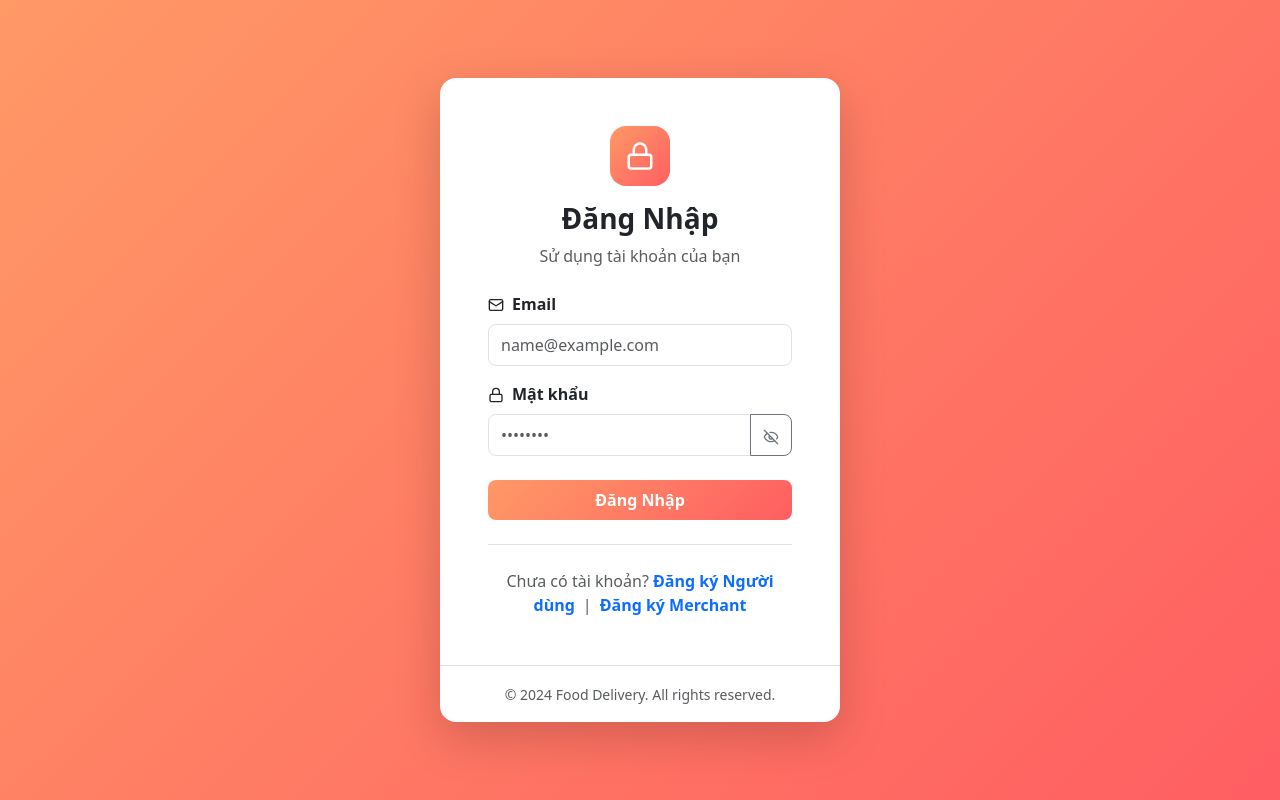
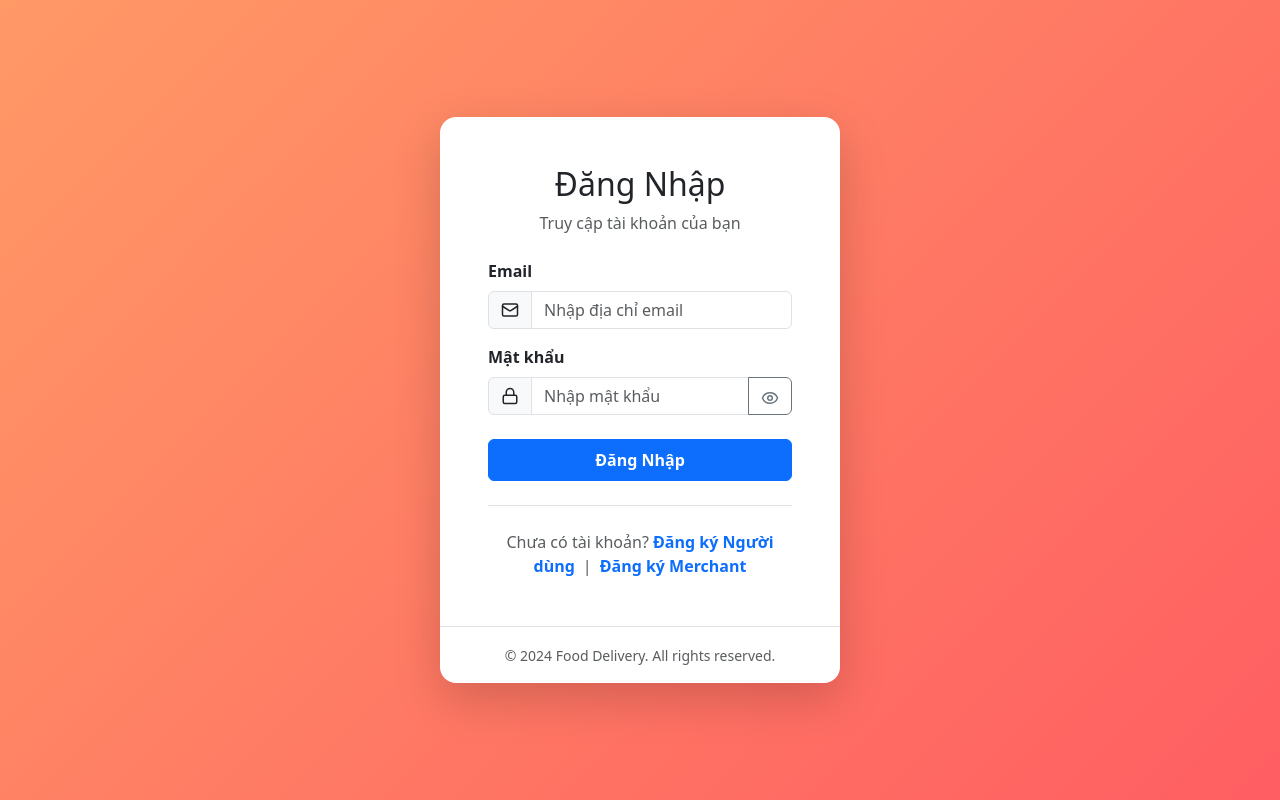
Before and after one commit to nguyentu118/LunchBot_FE, a React (Vite) app: page /login in a window 1280 px wide. Built offline with nearby package versions, Linux system fonts and the light colour scheme; no server answers.

Commit message:
hoan thanh fe sprint1

```diff
--- a/index.html
+++ b/index.html
@@ -4,7 +4,7 @@
     <meta charset="UTF-8" />
     <link rel="icon" type="image/svg+xml" href="/vite.svg" />
     <meta name="viewport" content="width=device-width, initial-scale=1.0" />
-    <title>lunchbot_fe</title>
+    <title>LunchBot - Trưa nay ăn gì</title>
   </head>
   <body>
     <div id="root"></div>
--- a/src/features/admin/merchants/pages/MerchantListPage.tsx
+++ b/src/features/admin/merchants/pages/MerchantListPage.tsx
@@ -49,7 +49,7 @@ export const MerchantListPage: React.FC = () => {
 
     const [currentPage] = useState(0);
     const [totalElements, setTotalElements] = useState(0);
-    const [pageSize] = useState(10);
+    const [pageSize] = useState(5);
 
     const [statusFilter, setStatusFilter] = useState<MerchantStatusEnum | 'ALL'>('ALL');
     const [searchKeyword, setSearchKeyword] = useState('');
@@ -314,7 +314,7 @@ export const MerchantListPage: React.FC = () => {
                                 <thead className="bg-light">
                                 <tr>
                                     <th className="text-muted small fw-semibold" style={{ width: '60px' }}>ID</th>
-                                    <th className="text-muted small fw-semibold" style={{ minWidth: '200px' }}>Nhà hàng</th>
+                                    <th className="text-muted small fw-semibold" style={{ minWidth: '200px' }}>Tên Nhà hàng</th>
                                     <th className="text-muted small fw-semibold" style={{ width: '120px' }}>Trạng thái</th>
                                     <th className="text-muted small fw-semibold text-center" style={{ width: '80px' }}>Món ăn</th>
                                     <th className="text-muted small fw-semibold text-center" style={{ width: '90px' }}>Đơn hàng</th>
--- a/src/features/auth/LoginForm.tsx
+++ b/src/features/auth/LoginForm.tsx
@@ -1,16 +1,12 @@
-import React, { useState, ChangeEvent, FormEvent } from 'react';
-import { useNavigate, Link } from 'react-router-dom';
-// Giữ lại import cho API và thông báo
+import React, { useState, ChangeEvent, FormEvent, useEffect } from 'react';
+import { useNavigate, Link, useLocation } from 'react-router-dom';
 import axiosInstance from '../../config/axiosConfig';
-import toast from 'react-hot-toast'; // ĐẢM BẢO IMPORT ĐÚNG
+import toast from 'react-hot-toast';
 
-// Import components từ React-Bootstrap và Icons
 import {Form, Button, Card, Alert, Spinner, InputGroup} from 'react-bootstrap';
 import { Mail, Lock, Eye, EyeOff } from 'lucide-react';
-// Đảm bảo ROUTES có các path cần thiết
 import { ROUTES } from '../../routes/route.constants';
 
-// 1. Định nghĩa kiểu dữ liệu (Interfaces/Types)
 interface LoginFormData {
     email: string;
     password: string;
@@ -21,13 +17,11 @@ interface LoginErrors {
     password: string | null;
 }
 
-// Interface chi tiết cho đối tượng Role
 interface IRoleDetail {
     name?: string;
     authority?: string;
 }
 
-// Kiểu dữ liệu cho phản hồi thành công từ API
 interface LoginResponseData {
     token?: string;
     jwt?: string;
@@ -39,124 +33,158 @@ interface LoginResponseData {
 
 const LoginForm: React.FC = () => {
     const navigate = useNavigate();
+    const location = useLocation();
+
+    const [verificationStatus, setVerificationStatus] = useState<'idle' | 'loading' | 'success' | 'error'>('idle');
+    const [verificationMessage, setVerificationMessage] = useState<string>('');
+
     const [formData, setFormData] = useState<LoginFormData>({
         email: '',
-        password: ''
+        password: '',
     });
+    const [errors, setErrors] = useState<LoginErrors>({ email: null, password: null });
+    const [showPassword, setShowPassword] = useState(false);
+    const [isLoading, setIsLoading] = useState(false);
+    const [apiError, setApiError] = useState<string | null>(null);
 
-    const [loading, setLoading] = useState<boolean>(false);
-    // Thay thế error message bằng state lỗi API để hiển thị trong Alert
-    const [apiError, setApiError] = useState<string | null>(null);
-    const [formErrors, setFormErrors] = useState<LoginErrors>({ email: null, password: null });
-    const [showPassword, setShowPassword] = useState<boolean>(false);
+    // ✅ HOOK XỬ LÝ KÍCH HOẠT TÀI KHOẢN TỪ URL
+    useEffect(() => {
+        const urlParams = new URLSearchParams(location.search);
+        const token = urlParams.get('token');
 
-    const EMAIL_REGEX: RegExp = /^[a-zA-Z0-9._-]+@[a-zA-Z0-9.-]+\.[a-zA-Z]{2,6}$/;
+        if (token) {
+            setVerificationStatus('loading');
+            setApiError(null);
+
+            const activateAccount = async () => {
+                try {
+                    const response = await axiosInstance.get(`/auth/activate?token=${token}`);
+
+                    // ✅ FIX: Extract string từ response
+                    let message = 'Tài khoản đã được kích hoạt thành công!';
+
+                    if (typeof response.data === 'string') {
+                        message = response.data;
+                    } else if (response.data && typeof response.data.message === 'string') {
+                        message = response.data.message;
+                    }
+
+                    setVerificationStatus('success');
+                    setVerificationMessage(message);
+                    toast.success(message);
+
+                } catch (error: any) {
+                    let errorMsg = 'Kích hoạt thất bại do lỗi hệ thống.';
+
+                    if (error.response) {
+                        // ✅ FIX: Extract string từ error response
+                        if (typeof error.response.data === 'string') {
+                            errorMsg = error.response.data;
+                        } else if (error.response.data && typeof error.response.data.message === 'string') {
+                            errorMsg = error.response.data.message;
+                        } else if (error.response.statusText) {
+                            errorMsg = error.response.statusText;
+                        }
+                    }
+
+                    setVerificationStatus('error');
+                    setVerificationMessage(errorMsg);
+                    toast.error(errorMsg);
+
+                } finally {
+                    navigate(ROUTES.AUTH.LOGIN, { replace: true });
+                }
+            };
+
+            activateAccount();
+        }
+    }, [location.search, navigate]);
 
     const handleChange = (e: ChangeEvent<HTMLInputElement>) => {
-        const { name, value } = e.target;
-        setFormData({ ...formData, [name]: value });
-        setFormErrors({ ...formErrors, [name as keyof LoginErrors]: null });
-        setApiError(null); // Xóa lỗi API khi người dùng bắt đầu nhập
+        setFormData({ ...formData, [e.target.name]: e.target.value });
+        setErrors({ ...errors, [e.target.name]: null });
+        setApiError(null);
     };
 
     const validateForm = (): boolean => {
-        let errors: LoginErrors = { email: null, password: null };
-        let isValid: boolean = true;
-        const { email, password } = formData;
+        let isValid = true;
+        let newErrors: LoginErrors = { email: null, password: null };
 
-        if (!email) {
-            errors.email = 'Email không được để trống.';
+        if (!formData.email) {
+            newErrors.email = 'Email không được để trống.';
             isValid = false;
-        } else if (!EMAIL_REGEX.test(email)) {
-            errors.email = 'Email không hợp lệ.';
+        } else if (!/\S+@\S+\.\S+/.test(formData.email)) {
+            newErrors.email = 'Email không hợp lệ.';
             isValid = false;
         }
 
-        if (!password) {
-            errors.password = 'Mật khẩu không được để trống.';
+        if (!formData.password) {
+            newErrors.password = 'Mật khẩu không được để trống.';
             isValid = false;
         }
 
-        setFormErrors(errors);
-
-        // ⭐ SỬ DỤNG TOAST CHO LỖI VALIDATION ⭐
-        if (!isValid) {
-            toast.error('Vui lòng kiểm tra lại thông tin đăng nhập.');
-        }
-
+        setErrors(newErrors);
         return isValid;
     };
 
-    const handleSubmit = async (e: FormEvent<HTMLFormElement>) => {
+    const handleSubmit = async (e: FormEvent) => {
         e.preventDefault();
-
+        setApiError(null);
         if (!validateForm()) {
             return;
         }
 
-        setLoading(true);
-        setApiError(null);
+        setIsLoading(true);
+        try {
+            const response = await axiosInstance.post<LoginResponseData>('auth/login', formData);
 
-        try {
-            const response = await axiosInstance.post<LoginResponseData>('/auth/login', formData);
-            const data = response.data;
-            const token = data.token || data.jwt; // Lấy token
-            const email = data.email || data.userEmail; // Lấy email
-            let role = data.role; // Lấy role dạng string
+            const token = response.data.token || response.data.jwt;
+            const role = response.data.role;
 
-            // Xử lý trường hợp role là mảng (thường gặp trong Spring Security)
-            if (data.roles && Array.isArray(data.roles) && data.roles.length > 0) {
-                // Lấy role đầu tiên, xử lý nếu đó là object
-                const firstRole = data.roles[0];
-                if (typeof firstRole === 'object' && firstRole !== null && 'authority' in firstRole) {
-                    role = firstRole.authority; // Ví dụ: 'ROLE_USER'
-                } else if (typeof firstRole === 'string') {
-                    role = firstRole;
-                }
-            }
+            if (token && role) {
+                localStorage.setItem('token', token);
+                localStorage.setItem('userRole', role);
 
-            // ⭐ LƯU THÔNG TIN ĐĂNG NHẬP VÀO LOCAL STORAGE ⭐
-            if (token && email && role) {
+                toast.success('Đăng nhập thành công!');
 
-                localStorage.setItem('token', token);
-                localStorage.setItem('userEmail', email);
-
-                const userRole = role.replace('ROLE_', '');
-                localStorage.setItem('userRole', userRole);
-
-                localStorage.setItem('userRole', role.replace('ROLE_', ''));
-
-                // ⭐ SỬ DỤNG TOAST CHO THÀNH CÔNG ⭐
-                toast.success(`Đăng nhập thành công.`);
-                if (userRole === "ADMIN") {
-                    // Nếu là ADMIN, chuyển đến trang Admin Dashboard
+                if (role === 'ADMIN') {
                     navigate(ROUTES.ADMIN.DASHBOARD);
                 } else {
                     navigate(ROUTES.HOME);
                 }
-
             } else {
-                throw new Error('Thiếu thông tin đăng nhập.');
+                setApiError('Phản hồi đăng nhập không hợp lệ.');
             }
 
         } catch (error: any) {
-            let errorMsg: string = 'Đăng nhập thất bại do lỗi hệ thống.';
+            console.error('Login error:', error);
+            let errorMessage = 'Đăng nhập thất bại. Vui lòng kiểm tra lại Email và Mật khẩu.';
 
-            if (error.response) {
-                // Lấy thông báo lỗi cụ thể từ server
-                errorMsg = error.response.data?.message || error.response.data?.error || error.response.data || error.response.statusText || errorMsg;
+            if (error.response && error.response.data) {
+                // ✅ FIX: Extract string từ error response
+                if (typeof error.response.data === 'string') {
+                    errorMessage = error.response.data;
+                } else if (error.response.data.message && typeof error.response.data.message === 'string') {
+                    errorMessage = error.response.data.message;
                 }
 
-            setApiError(errorMsg);
-            // ⭐ SỬ DỤNG TOAST CHO LỖI API ⭐
-            toast.error(errorMsg);
+                // ✅ NEW: Xử lý lỗi tài khoản chưa được cấp quyền
+                if (errorMessage.toLowerCase().includes('chưa được cấp quyền') ||
+                    errorMessage.toLowerCase().includes('pending approval') ||
+                    errorMessage.toLowerCase().includes('not approved')) {
+                    errorMessage = '⚠️ Tài khoản của bạn đang chờ Admin phê duyệt. Vui lòng liên hệ quản trị viên để được cấp quyền truy cập.';
+                }
+            }
+
+            setApiError(errorMessage);
 
         } finally {
-            setLoading(false);
+            setIsLoading(false);
         }
     };
 
-    // Rendering
+    const togglePassword = () => setShowPassword(!showPassword);
+
     return (
         <div
             className="d-flex align-items-center justify-content-center min-vh-100"
@@ -167,24 +195,32 @@ const LoginForm: React.FC = () => {
                 style={{ width: '100%', maxWidth: '400px', borderRadius: '1rem' }}
             >
                 <Card.Body className="p-5">
-                    {/* Title */}
                     <div className="text-center mb-4">
-                        <div
-                            className="d-inline-flex align-items-center justify-content-center mb-3"
-                            style={{
-                                width: '60px',
-                                height: '60px',
-                                background: 'linear-gradient(135deg, #FF9966 0%, #FF5E62 100%)',
-                                borderRadius: '1rem'
-                            }}
-                        >
-                            <Lock size={30} className="text-white" />
-                        </div>
-                        <h3 className="fw-bold mb-2">Đăng Nhập</h3>
-                        <p className="text-muted mb-0">Sử dụng tài khoản của bạn</p>
+                        <h2>Đăng Nhập</h2>
+                        <p className="text-muted">Truy cập tài khoản của bạn</p>
                     </div>
 
-                    {/* Error Alert */}
+                    {/* Trạng thái kích hoạt */}
+                    {verificationStatus === 'loading' && (
+                        <Alert variant="info" className="mb-4">
+                            <Spinner as="span" animation="border" size="sm" className="me-2" />
+                            Đang xử lý kích hoạt tài khoản... Vui lòng chờ.
+                        </Alert>
+                    )}
+
+                    {verificationStatus === 'success' && (
+                        <Alert variant="success" className="mb-4">
+                            {verificationMessage}
+                        </Alert>
+                    )}
+
+                    {verificationStatus === 'error' && (
+                        <Alert variant="danger" className="mb-4" dismissible onClose={() => setVerificationStatus('idle')}>
+                            {verificationMessage}
+                        </Alert>
+                    )}
+
+                    {/* Lỗi đăng nhập */}
                     {apiError && (
                         <Alert variant="danger" className="mb-4" dismissible onClose={() => setApiError(null)}>
                             {apiError}
@@ -192,100 +228,75 @@ const LoginForm: React.FC = () => {
                     )}
 
                     {/* Login Form */}
+                    {(verificationStatus === 'idle' || verificationStatus === 'success' || verificationStatus === 'error') && (
                         <Form onSubmit={handleSubmit}>
-                        {/* Email */}
-                        <Form.Group className="mb-3">
-                            <Form.Label className="fw-semibold">
-                                <Mail size={16} className="me-2" />
-                                Email
-                            </Form.Label>
+                            <Form.Group className="mb-3" controlId="email">
+                                <Form.Label className="fw-semibold">Email</Form.Label>
+                                <InputGroup hasValidation>
+                                    <InputGroup.Text><Mail size={18} /></InputGroup.Text>
                                     <Form.Control
                                         type="email"
                                         name="email"
-                                placeholder="name@example.com"
+                                        placeholder="Nhập địa chỉ email"
                                         value={formData.email}
                                         onChange={handleChange}
-                                required
-                                disabled={loading}
-                                className="py-2"
-                                style={{ borderRadius: '0.5rem' }}
-                                isInvalid={!!formErrors.email}
+                                        isInvalid={!!errors.email}
                                     />
                                     <Form.Control.Feedback type="invalid">
-                                {formErrors.email}
-                            </Form.Control.Feedback>
-                        </Form.Group>
-
-                        {/* Mật khẩu */}
-                        <Form.Group className="mb-4">
-                            <Form.Label className="fw-semibold">
-                                <Lock size={16} className="me-2" />
-                                Mật khẩu
-                            </Form.Label>
-                            <InputGroup>
-                                <Form.Control
-                                    type={showPassword ? 'text' : 'password'}
-                                    name="password"
-                                    placeholder="••••••••"
-                                    value={formData.password}
-                                    onChange={handleChange}
-                                    required
-                                    disabled={loading}
-                                    className="py-2"
-                                    style={{ borderTopLeftRadius: '0.5rem', borderBottomLeftRadius: '0.5rem' }}
-                                    isInvalid={!!formErrors.password}
-                                />
-                                <Button
-                                    variant="outline-secondary"
-                                    onClick={() => setShowPassword(!showPassword)}
-                                    disabled={loading}
-                                    style={{ borderTopRightRadius: '0.5rem', borderBottomRightRadius: '0.5rem' }}
-                                >
-                                    {showPassword ? <Eye size={16} /> : <EyeOff size={16} />}
-                                </Button>
-                                <Form.Control.Feedback type="invalid">
-                                    {formErrors.password}
+                                        {errors.email}
                                     </Form.Control.Feedback>
                                 </InputGroup>
                             </Form.Group>
 
-                        {/* Nút Submit */}
+                            <Form.Group className="mb-4" controlId="password">
+                                <Form.Label className="fw-semibold">Mật khẩu</Form.Label>
+                                <InputGroup hasValidation>
+                                    <InputGroup.Text><Lock size={18} /></InputGroup.Text>
+                                    <Form.Control
+                                        type={showPassword ? 'text' : 'password'}
+                                        name="password"
+                                        placeholder="Nhập mật khẩu"
+                                        value={formData.password}
+                                        onChange={handleChange}
+                                        isInvalid={!!errors.password}
+                                    />
                                     <Button
+                                        variant="outline-secondary"
+                                        onClick={togglePassword}
+                                        aria-label={showPassword ? 'Hide password' : 'Show password'}
+                                    >
+                                        {showPassword ? <EyeOff size={18} /> : <Eye size={18} />}
+                                    </Button>
+                                    <Form.Control.Feedback type="invalid">
+                                        {errors.password}
+                                    </Form.Control.Feedback>
+                                </InputGroup>
+                            </Form.Group>
+
+                            <Button
+                                variant="primary"
                                 type="submit"
-                            className="w-100 py-2 fw-semibold"
-                            style={{
-                                borderRadius: '0.5rem',
-                                background: 'linear-gradient(135deg, #FF9966 0%, #FF5E62 100%)',
-                                border: 'none'
-                            }}
-                            disabled={loading}
+                                className="w-100 fw-bold py-2"
+                                disabled={isLoading}
                             >
-                            {loading ? (
-                                <>
-                                    <Spinner as="span" animation="border" size="sm" className="me-2" />
-                                    Đang đăng nhập...
-                                </>
+                                {isLoading ? (
+                                    <Spinner animation="border" size="sm" />
                                 ) : (
                                     'Đăng Nhập'
                                 )}
                             </Button>
                         </Form>
+                    )}
 
-                    {/* Link Đăng ký (Hợp nhất các link) */}
                     <div className="text-center mt-4 pt-4 border-top">
                         <span className="text-muted">Chưa có tài khoản? </span>
-
-                        {/* Đăng ký Người dùng */}
                         <Link
                             to={ROUTES.AUTH.REGISTER_USER}
                             className="text-primary text-decoration-none fw-semibold"
                         >
                             Đăng ký Người dùng
                         </Link>
-
                         <span className="text-muted mx-2">|</span>
-
-                        {/* Đăng ký Merchant */}
                         <Link
                             to={ROUTES.AUTH.REGISTER_MERCHANT}
                             className="text-primary text-decoration-none fw-semibold"
@@ -293,9 +304,8 @@ const LoginForm: React.FC = () => {
                             Đăng ký Merchant
                         </Link>
                     </div>
+                </Card.Body>
 
-                </Card.Body>
-                {/* Footer */}
                 <div className="text-center py-3 border-top">
                     <small className="text-muted">
                         © 2024 Food Delivery. All rights reserved.
--- a/src/features/auth/RegistrationForm.tsx
+++ b/src/features/auth/RegistrationForm.tsx
@@ -196,7 +196,7 @@ const RegistrationForm: React.FC = () => {
                             <UserPlus size={30} className="text-white" />
                         </div>
                         <h4 className="fw-bold mb-1">Đăng ký Tài khoản</h4> {/* Giảm h3 xuống h4 */}
-                        <p className="text-muted small mb-0">Tham gia hệ thống Food Delivery</p> {/* Sử dụng small */}
+                        <p className="text-muted small mb-0">Tham gia hệ thống LunchBot</p> {/* Sử dụng small */}
                     </div>
 
                     {/* Error Alert (Hiện lỗi chi tiết nếu có) */}
--- a/src/features/merchants/MerchantUpdateForm.tsx
+++ b/src/features/merchants/MerchantUpdateForm.tsx
@@ -401,7 +401,7 @@ const MerchantUpdateForm: React.FC = () => {
                 {/* Footer */}
                 <div className="text-center py-3 border-top">
                     <small className="text-muted">
-                        © 2024 Food Delivery. All rights reserved.
+                        © 2025 LunchBot. All rights reserved.
                     </small>
                 </div>
             </Card>
```
Also changed, not shown: src/components/common/Homepage.tsx (+1 -10 lines), src/components/layout/AdminLayout.tsx (+43 -31 lines), src/components/layout/AdminProfileDropdown.tsx (added, +87 -0 lines), src/features/auth/AuthApi.service.ts (added, +22 -0 lines). Lines whose indentation alone changed are shown as unchanged.
